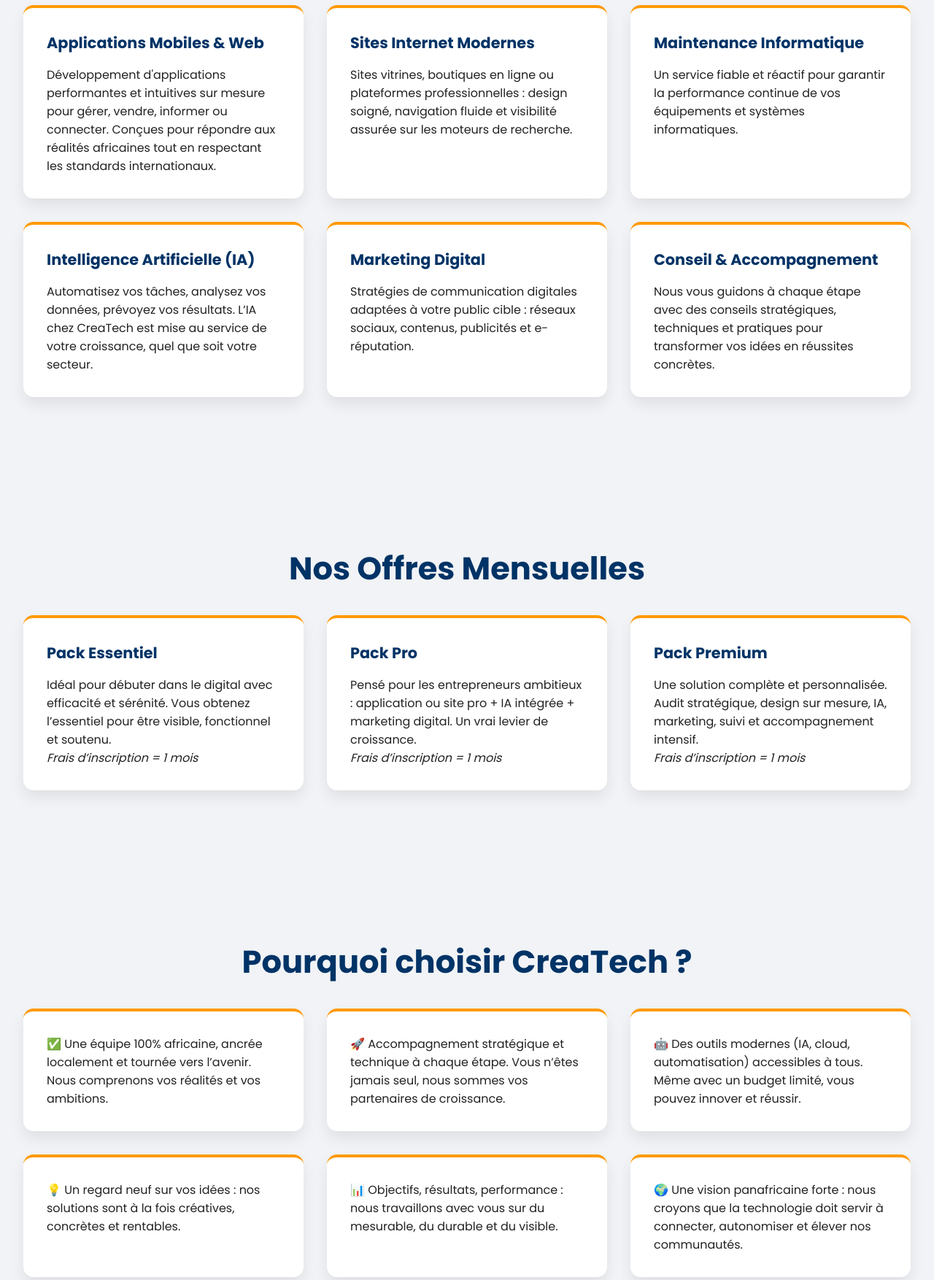
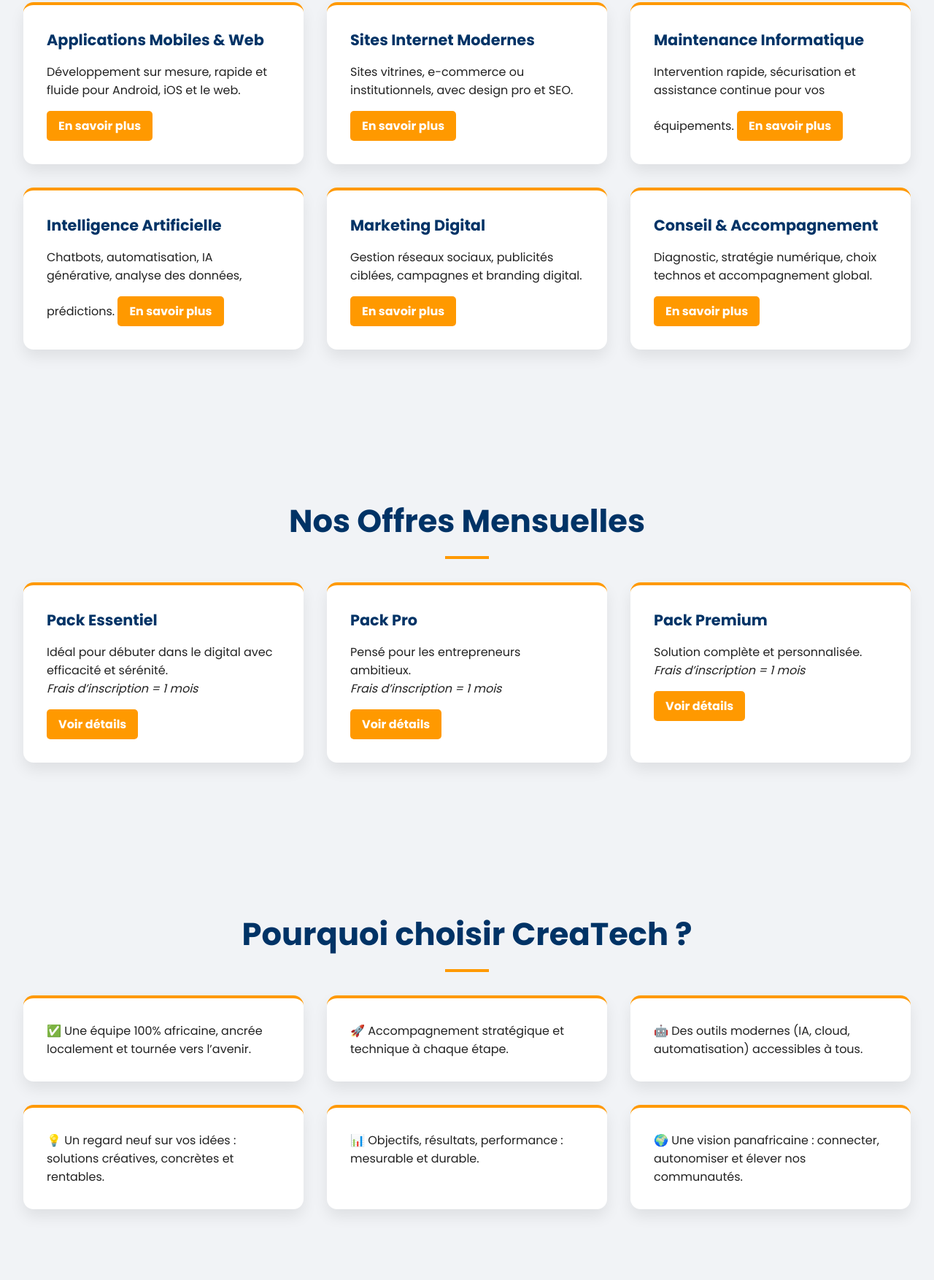
Before and after one commit to SultanDicko/createch, a plain HTML site: page index.html in a window 1280 px wide. Shown: the part 826-2580 px from the top of the page at 73% size. Drawn offline with Linux system fonts and the light colour scheme.

Commit message:
Add files via upload

```diff
--- a/index.html
+++ b/index.html
@@ -60,16 +60,11 @@
       font-size: 3.2rem;
       font-weight: 700;
       margin-bottom: 1rem;
-      animation: fadeDown 1s ease-in-out;
     }
     .hero p {
       font-size: 1.3rem;
       max-width: 850px;
       margin: 0 auto;
-    }
-    @keyframes fadeDown {
-      from { opacity: 0; transform: translateY(-20px); }
-      to { opacity: 1; transform: translateY(0); }
     }
     .btn {
       background-color: var(--accent-color);
@@ -81,7 +76,8 @@
       margin-top: 2rem;
       font-size: 1rem;
       border-radius: 6px;
-      transition: background 0.3s ease;
+      text-decoration: none;
+      display: inline-block;
     }
     .btn:hover {
       background-color: #e68a00;
@@ -90,13 +86,20 @@
       padding: 5rem 2rem;
       max-width: 1300px;
       margin: auto;
-      animation: fadeDown 1s ease-in-out;
     }
     .section h3 {
       font-size: 2.7rem;
       margin-bottom: 2rem;
       text-align: center;
       color: var(--main-color);
+    }
+    .section h3::after {
+      content: '';
+      display: block;
+      width: 60px;
+      height: 4px;
+      background-color: var(--accent-color);
+      margin: 1rem auto 0;
     }
     .services, .packs, .advantages {
       display: grid;
@@ -110,7 +113,6 @@
       border-radius: 14px;
       border-top: 4px solid var(--accent-color);
       transition: all 0.3s ease;
-      position: relative;
     }
     .card:hover {
       transform: translateY(-8px);
@@ -121,6 +123,19 @@
       margin-bottom: 1rem;
       font-size: 1.3rem;
       color: var(--main-color);
+    }
+    .card a {
+      display: inline-block;
+      margin-top: 1rem;
+      padding: 0.5rem 1rem;
+      background-color: var(--accent-color);
+      color: white;
+      border-radius: 5px;
+      text-decoration: none;
+      font-weight: bold;
+    }
+    .card a:hover {
+      background-color: #e68a00;
     }
     .whatsapp-float {
       position: fixed;
@@ -149,17 +164,6 @@
     footer p {
       margin: 0.3rem 0;
     }
-    @media (max-width: 768px) {
-      nav a {
-        margin-left: 1rem;
-      }
-      .hero h2 {
-        font-size: 2.4rem;
-      }
-      .hero p {
-        font-size: 1.1rem;
-      }
-    }
   </style>
 </head>
 <body>
@@ -176,37 +180,42 @@
 
   <section class="hero">
     <h2>Réinventons l’Afrique digitale ensemble</h2>
-    <p>Chez <strong>CreaTech</strong>, nous marions <em>innovation, technologie et expertise africaine</em> pour propulser vos idées, projets et entreprises vers un avenir numérique plus puissant et plus durable. Nous ne faisons pas que coder : nous créons, accompagnons et faisons grandir.</p>
-    <a href="https://wa.me/22661967267" target="_blank"><button class="btn">Discutons de votre projet</button></a>
+    <p>Chez <strong>CreaTech</strong>, nous marions <em>innovation, technologie et expertise africaine</em> pour propulser vos idées, projets et entreprises vers un avenir numérique plus puissant et plus durable.</p>
+    <a href="https://wa.me/22661967267" target="_blank" class="btn">Discutons de votre projet</a>
   </section>
 
-  <main>
   <section class="section" id="services">
     <h3>Nos Services</h3>
     <div class="services">
       <div class="card">
         <strong>Applications Mobiles & Web</strong>
-          Développement d'applications performantes et intuitives sur mesure pour gérer, vendre, informer ou connecter. Conçues pour répondre aux réalités africaines tout en respectant les standards internationaux.
+        Développement sur mesure, rapide et fluide pour Android, iOS et le web.
+        <a href="services/applications.html">En savoir plus</a>
       </div>
       <div class="card">
         <strong>Sites Internet Modernes</strong>
-          Sites vitrines, boutiques en ligne ou plateformes professionnelles : design soigné, navigation fluide et visibilité assurée sur les moteurs de recherche.
+        Sites vitrines, e-commerce ou institutionnels, avec design pro et SEO.
+        <a href="services/sites.html">En savoir plus</a>
       </div>
       <div class="card">
         <strong>Maintenance Informatique</strong>
-          Un service fiable et réactif pour garantir la performance continue de vos équipements et systèmes informatiques.
+        Intervention rapide, sécurisation et assistance continue pour vos équipements.
+        <a href="services/maintenance.html">En savoir plus</a>
       </div>
       <div class="card">
-          <strong>Intelligence Artificielle (IA)</strong>
-          Automatisez vos tâches, analysez vos données, prévoyez vos résultats. L’IA chez CreaTech est mise au service de votre croissance, quel que soit votre secteur.
+        <strong>Intelligence Artificielle</strong>
+        Chatbots, automatisation, IA générative, analyse des données, prédictions.
+        <a href="services/ia.html">En savoir plus</a>
       </div>
       <div class="card">
         <strong>Marketing Digital</strong>
-          Stratégies de communication digitales adaptées à votre public cible : réseaux sociaux, contenus, publicités et e-réputation.
+        Gestion réseaux sociaux, publicités ciblées, campagnes et branding digital.
+        <a href="services/marketing.html">En savoir plus</a>
       </div>
       <div class="card">
         <strong>Conseil & Accompagnement</strong>
-          Nous vous guidons à chaque étape avec des conseils stratégiques, techniques et pratiques pour transformer vos idées en réussites concrètes.
+        Diagnostic, stratégie numérique, choix technos et accompagnement global.
+        <a href="services/conseil.html">En savoir plus</a>
       </div>
     </div>
   </section>
@@ -216,18 +225,21 @@
     <div class="packs">
       <div class="card">
         <strong>Pack Essentiel</strong>
-          Idéal pour débuter dans le digital avec efficacité et sérénité. Vous obtenez l’essentiel pour être visible, fonctionnel et soutenu.
+        Idéal pour débuter dans le digital avec efficacité et sérénité.
         <br><em>Frais d’inscription = 1 mois</em>
+        <a href="packs/essentiel.html">Voir détails</a>
       </div>
       <div class="card">
         <strong>Pack Pro</strong>
-          Pensé pour les entrepreneurs ambitieux : application ou site pro + IA intégrée + marketing digital. Un vrai levier de croissance.
+        Pensé pour les entrepreneurs ambitieux.
         <br><em>Frais d’inscription = 1 mois</em>
+        <a href="packs/pro.html">Voir détails</a>
       </div>
       <div class="card">
         <strong>Pack Premium</strong>
-          Une solution complète et personnalisée. Audit stratégique, design sur mesure, IA, marketing, suivi et accompagnement intensif.
+        Solution complète et personnalisée.
         <br><em>Frais d’inscription = 1 mois</em>
+        <a href="packs/premium.html">Voir détails</a>
       </div>
     </div>
   </section>
@@ -235,31 +247,19 @@
   <section class="section" id="why">
     <h3>Pourquoi choisir CreaTech ?</h3>
     <div class="advantages">
-        <div class="card">
-          ✅ Une équipe 100% africaine, ancrée localement et tournée vers l’avenir. Nous comprenons vos réalités et vos ambitions.
-        </div>
-        <div class="card">
-          🚀 Accompagnement stratégique et technique à chaque étape. Vous n’êtes jamais seul, nous sommes vos partenaires de croissance.
-        </div>
-        <div class="card">
-          🤖 Des outils modernes (IA, cloud, automatisation) accessibles à tous. Même avec un budget limité, vous pouvez innover et réussir.
-        </div>
-        <div class="card">
-          💡 Un regard neuf sur vos idées : nos solutions sont à la fois créatives, concrètes et rentables.
-        </div>
-        <div class="card">
-          📊 Objectifs, résultats, performance : nous travaillons avec vous sur du mesurable, du durable et du visible.
-        </div>
-        <div class="card">
-          🌍 Une vision panafricaine forte : nous croyons que la technologie doit servir à connecter, autonomiser et élever nos communautés.
-        </div>
+      <div class="card">✅ Une équipe 100% africaine, ancrée localement et tournée vers l’avenir.</div>
+      <div class="card">🚀 Accompagnement stratégique et technique à chaque étape.</div>
+      <div class="card">🤖 Des outils modernes (IA, cloud, automatisation) accessibles à tous.</div>
+      <div class="card">💡 Un regard neuf sur vos idées : solutions créatives, concrètes et rentables.</div>
+      <div class="card">📊 Objectifs, résultats, performance : mesurable et durable.</div>
+      <div class="card">🌍 Une vision panafricaine : connecter, autonomiser et élever nos communautés.</div>
     </div>
   </section>
 
   <section class="section" id="about">
     <h3>Qui sommes-nous ?</h3>
-      <p><strong>CreaTech</strong> est une entreprise technologique innovante née à Ouagadougou, au Burkina Faso, fondée par Dicko Ismael Boubacar. Notre objectif : offrir des solutions numériques concrètes, efficaces et accessibles à toutes les entreprises, institutions et porteurs de projet africains.</p>
-      <p>Chez nous, chaque mission est une collaboration, chaque client un partenaire et chaque projet une opportunité de transformation digitale pour l’Afrique. Nous croyons au pouvoir de la technologie quand elle est adaptée, expliquée et bien utilisée.</p>
+    <p><strong>CreaTech</strong> est une entreprise technologique innovante née à Ouagadougou, Burkina Faso. Nous offrons des solutions numériques concrètes, efficaces et accessibles à toutes les entreprises africaines.</p>
+    <p>Chaque mission est une collaboration, chaque client un partenaire, chaque projet une opportunité pour transformer l’Afrique avec la technologie.</p>
   </section>
 
   <section class="section" id="contact">
@@ -268,7 +268,6 @@
     <p>📱 WhatsApp : +226 61967267 / 07106484</p>
     <p>✉️ Email : sultandicko@gmail.com</p>
   </section>
-  </main>
 
   <a href="https://wa.me/22661967267" class="whatsapp-float" target="_blank">
     <i class="fab fa-whatsapp"></i>
```
Lines whose indentation alone changed are shown as unchanged.
